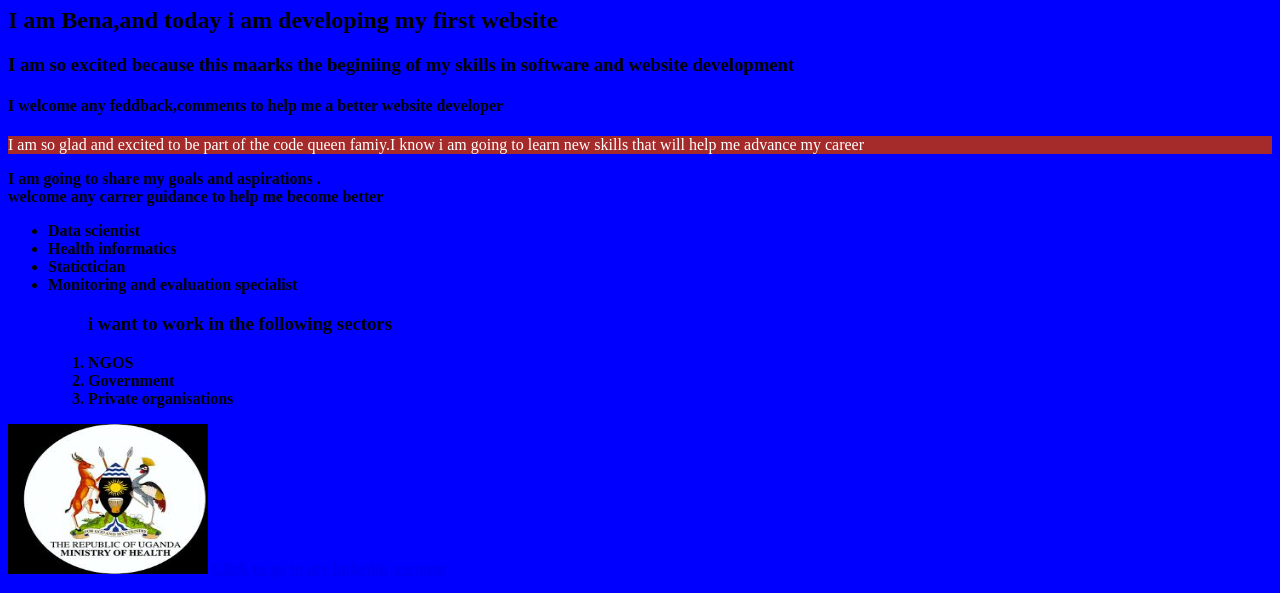
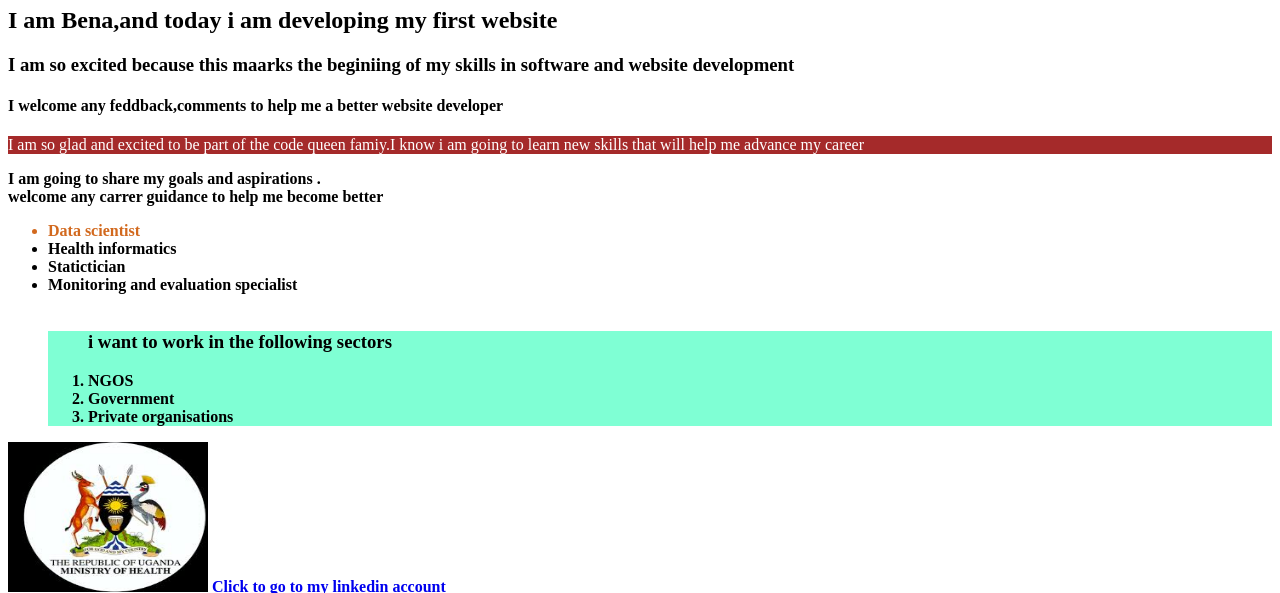
Before and after one commit to Bena-29/codequeen15, a plain HTML site: page index.html in a window 1280 px wide. Shown: the part 73-666 px from the top of the page. Drawn offline with Linux system fonts and the light colour scheme.

Commit message:
Addition on CSS

```diff
--- a/index.html
+++ b/index.html
@@ -21,11 +21,11 @@
     <p style="background-color:brown;color: white;">I am so glad and excited to be part of the code queen famiy.I know i am going to learn new skills that will help me advance my career</b></p>
     <p><b> I am going to share my goals and aspirations .<br> welcome any carrer guidance to help me become better</p>
   <ul>
-<li>Data scientist</li>
+<li class="Carrer"> Data scientist</li>
 <li>Health informatics</li>
 <li>Statictician</li>
-<li>Monitoring and evaluation specialist</li>
-<ol>
+<li>Monitoring and evaluation specialist</li><br>
+<ol class="organisations">
  <h3> i want to work in the following sectors</h3>
     <li>NGOS</li>
     <li>Government</li>
--- a/style.css
+++ b/style.css
@@ -1,5 +1,5 @@
 *{
-    background-color: blue;
+    /* background-color:white; */
 }
 h1{
     color: cyan;
@@ -7,3 +7,9 @@
 img{
     width: 200px;
 }
+.Carrer{
+    color: chocolate;
+}
+.organisations{
+background-color:aquamarine;
+}
```
Also changed, not shown: portfolio.html (added, +15 -0 lines).
